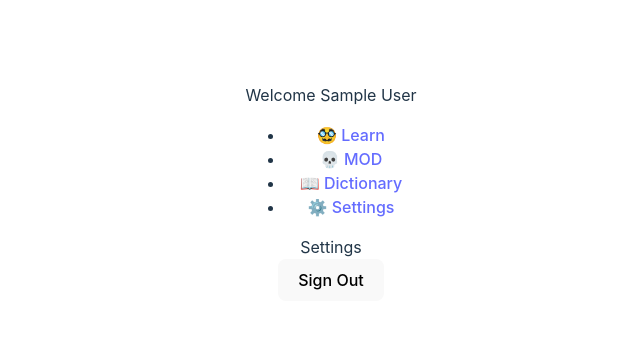
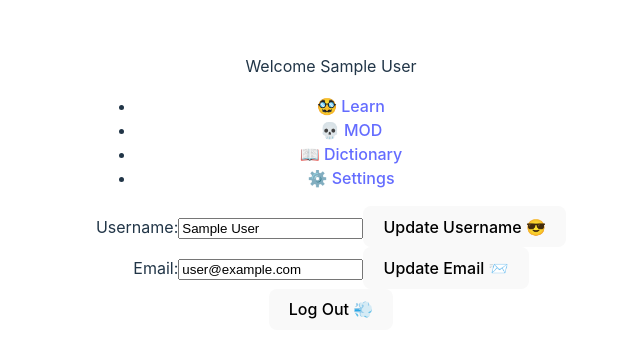
Before and after one commit to KhumboMunsaka/learn-nyanja, a React (Vite) app: page /dashboard/settings in a window 1280 px wide. Shown: the part 216-574 px from the top of the page, without its empty margins (309-949 px from the left). Built offline with nearby package versions, Linux system fonts and the light colour scheme; no server answers; sample sign-in values are in the browser's storage.

Commit message:
Adding Settings

```diff
--- a/src/pages/Dashboard.jsx
+++ b/src/pages/Dashboard.jsx
@@ -60,7 +60,7 @@ function Dashboard() {
           )}
           <PageNavigation />
           <Outlet />
-          <button onClick={handleSignOut}>Sign Out</button>
+          <button onClick={handleSignOut}>Log Out 💨</button>
         </>
       ) : (
         <>
--- a/src/pages/Settings.jsx
+++ b/src/pages/Settings.jsx
@@ -1,5 +1,31 @@
+import { getAuth } from "firebase/auth";
+import { useState } from "react";
+
 function Settings() {
-  return <div>Settings </div>;
+  const auth = getAuth();
+  const user = auth.currentUser;
+
+  const [username, setUsername] = useState(user.displayName);
+  const [email, setEmail] = useState(user.email);
+  return (
+    <div>
+      <form action="">
+        <div>
+          <label>Username:</label>
+          <input
+            value={username}
+            onChange={(e) => setUsername(e.target.value)}
+          />
+          <button>Update Username 😎</button>
+        </div>
+        <div>
+          <label>Email:</label>
+          <input value={email} onChange={(e) => setEmail(e.target.value)} />
+          <button>Update Email 📨</button>
+        </div>
+      </form>
+    </div>
+  );
 }
 
 export default Settings;
```
